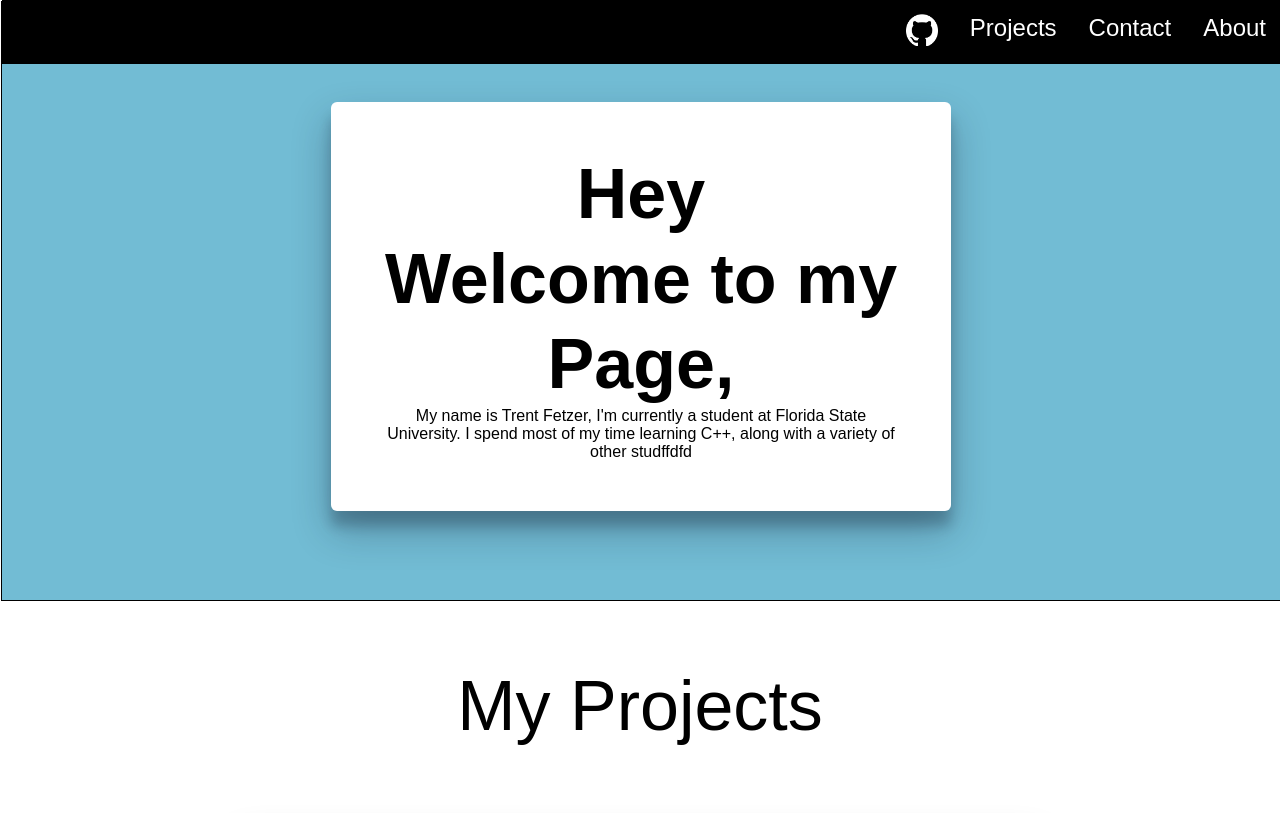
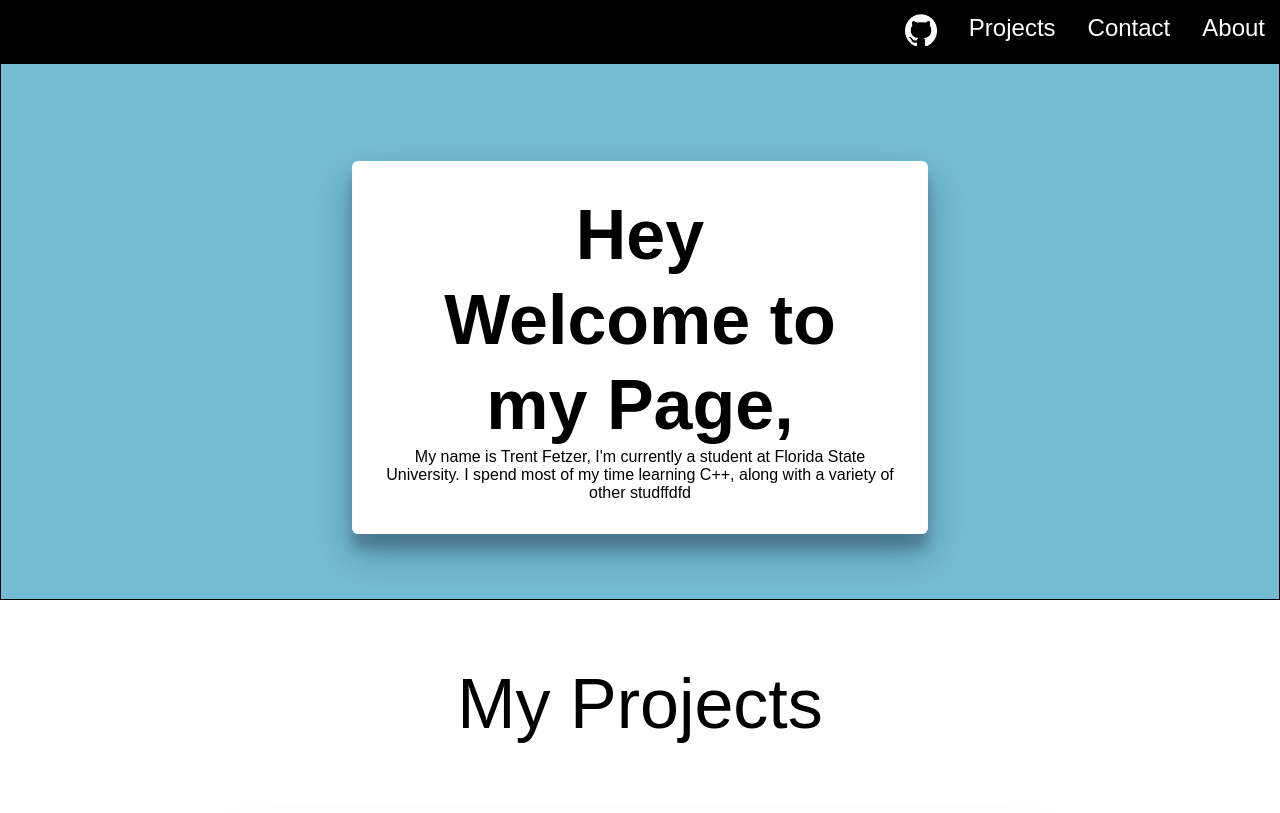
Before and after one commit to TrentFetz/TrentFetz.github.io, a plain HTML site: page index.html in a window 1280 px wide. Shown: the top 813 px of the page. Drawn offline with Linux system fonts and the light colour scheme.

Commit message:
small tweaks

```diff
--- a/style.css
+++ b/style.css
@@ -11,11 +11,11 @@
 }
 .container{
     width: 100%;
+    min-width: 100%;
     min-height: 75vh;
     background-size: cover;
     background-position: center;
     border: 1px solid #000;
-    margin: 1px;
     background-color: #72bcd4;
 }
 
@@ -61,12 +61,12 @@ li a:hover{
 .content{
 
     color: #000000;
-    max-width: 620px;
+    max-width: 45%;
     text-align: center;
     margin-right: auto;
     margin-left: auto;
-    margin-top: 100px;
-    padding: 50px;
+    margin-top: 10rem;
+    padding: 2rem;
     background-color: #FFF;
     border-radius: .375rem;
     box-shadow: 0 19px 38px rgba(15,23,42,.3),0 15px 12px rgba(15,23,42,.22);
```
